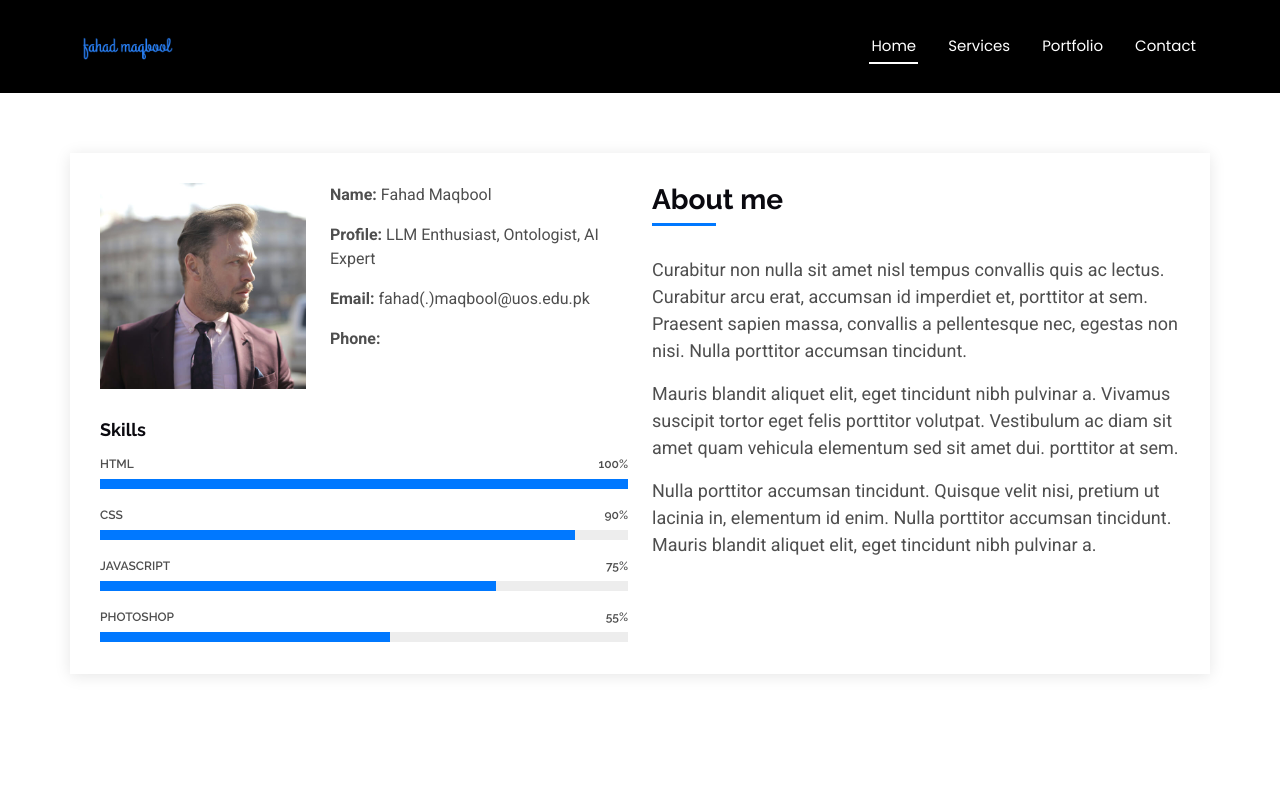
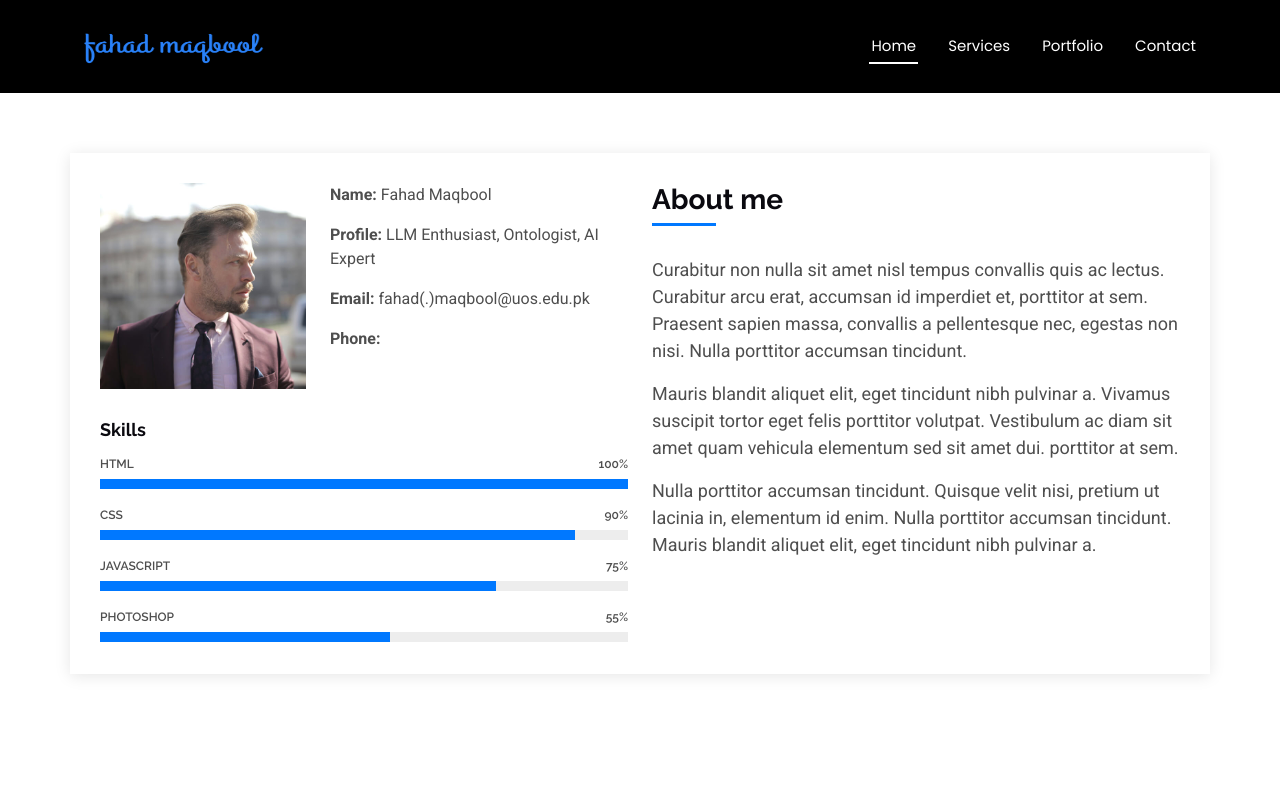
Before and after one commit to fahad-maqbool/fahad-maqbool.github.io, a plain HTML site: page index.html in a window 1280 px wide. Shown: the top 791 px of the page. Drawn offline with Linux system fonts and the light colour scheme.

Commit message:
code update

```diff
--- a/index.html
+++ b/index.html
@@ -44,7 +44,7 @@
       <a href="index.html" class="logo d-flex align-items-center">
         <!-- Uncomment the line below if you also wish to use an image logo -->
         <!-- <img src="assets/img/logo.png" alt=""> -->
-        <h1 class="sitename"> <img src="./fahad-sig.png" width="91px" height="23px" /> </h1>
+        <h1 class="sitename"> <img src="./fahad-sig.png" width="182px" height="46px" /> </h1>
       </a>
 
       <nav id="navmenu" class="navmenu">
```
